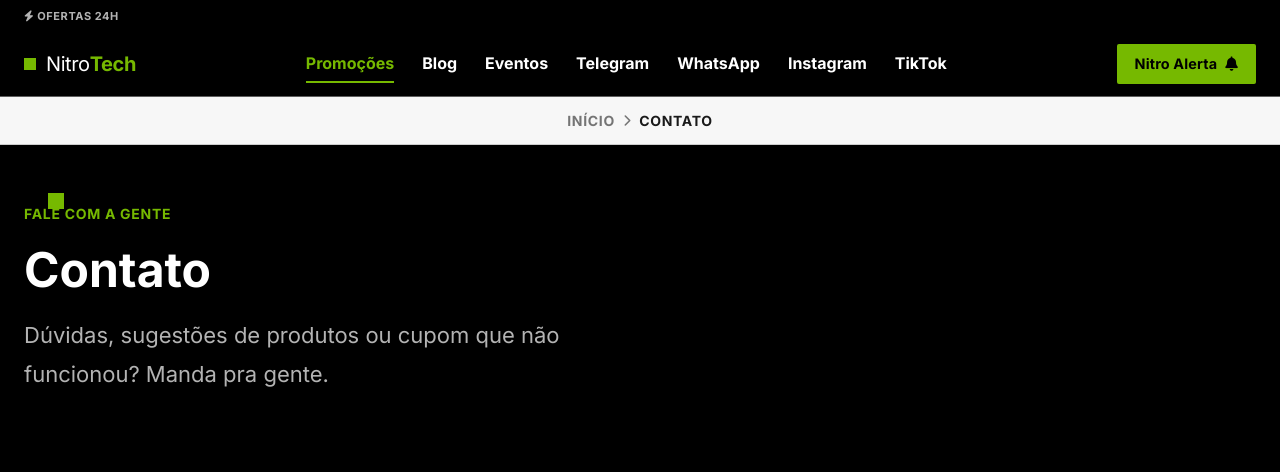
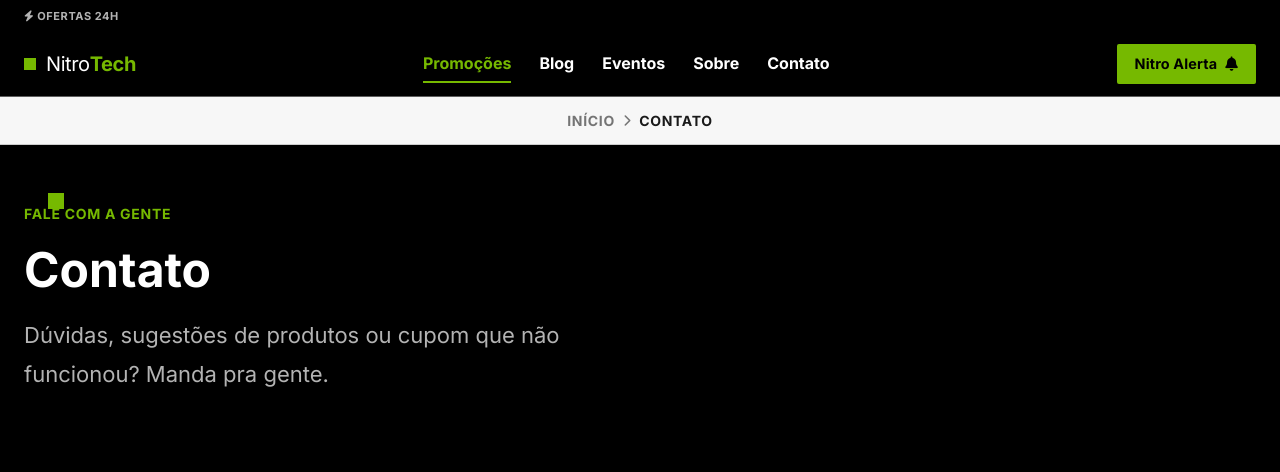
Before and after one commit to andresperes33/andrebot, a Django app: page /contato/ in a window 1280 px wide. Shown: the top 472 px of the page. Run offline with Django 5.2, Linux system fonts and the light colour scheme.

Commit message:
Header: troca Telegram/WhatsApp/Instagram/TikTok por Sobre/Contato

```diff
--- a/bot/templates/bot/base.html
+++ b/bot/templates/bot/base.html
@@ -72,10 +72,8 @@
                 <a href="/promos/" class="nav-link {% block nav_promos %}active{% endblock %}">Promoções</a>
                 <a href="{% url 'blog' %}" class="nav-link">Blog</a>
                 <a href="{% url 'eventos' %}" class="nav-link">Eventos</a>
-                <a href="https://t.me/Nitro_Tech_1" target="_blank" class="nav-link">Telegram</a>
-                <a href="https://chat.whatsapp.com/Jxjt68Mfr9J4tx1vIS82DD" target="_blank" class="nav-link">WhatsApp</a>
-                <a href="https://www.instagram.com/nitro_tech_brasil/" target="_blank" class="nav-link">Instagram</a>
-                <a href="https://www.tiktok.com/@nitrotech.store" target="_blank" class="nav-link">TikTok</a>
+                <a href="{% url 'sobre' %}" class="nav-link">Sobre</a>
+                <a href="{% url 'contato' %}" class="nav-link">Contato</a>
             </div>
             <div class="nav-actions">
                 <a href="{% url 'nitroalerta' %}" class="btn btn-primary btn-sm">Nitro Alerta <i class="fas fa-bell"></i></a>
@@ -91,10 +89,8 @@
                 <a href="/promos/" class="mobile-link {% block nav_promos_mobile %}active{% endblock %}"><i class="fas fa-store"></i> Promoções</a>
                 <a href="{% url 'blog' %}" class="mobile-link"><i class="fas fa-newspaper"></i> Blog</a>
                 <a href="{% url 'eventos' %}" class="mobile-link"><i class="fas fa-bolt"></i> Eventos</a>
-                <a href="https://t.me/Nitro_Tech_1" target="_blank" class="mobile-link"><i class="fab fa-telegram-plane"></i> Telegram</a>
-                <a href="https://chat.whatsapp.com/Jxjt68Mfr9J4tx1vIS82DD" target="_blank" class="mobile-link"><i class="fab fa-whatsapp"></i> WhatsApp</a>
-                <a href="https://www.instagram.com/nitro_tech_brasil/" target="_blank" class="mobile-link"><i class="fab fa-instagram"></i> Instagram</a>
-                <a href="https://www.tiktok.com/@nitrotech.store" target="_blank" class="mobile-link"><i class="fab fa-tiktok"></i> TikTok</a>
+                <a href="{% url 'sobre' %}" class="mobile-link"><i class="fas fa-info-circle"></i> Sobre</a>
+                <a href="{% url 'contato' %}" class="mobile-link"><i class="fas fa-envelope"></i> Contato</a>
                 <a href="{% url 'nitroalerta' %}" class="mobile-link mobile-cta"><i class="fas fa-bell"></i> Nitro Alerta</a>
             </div>
         </div>
```
